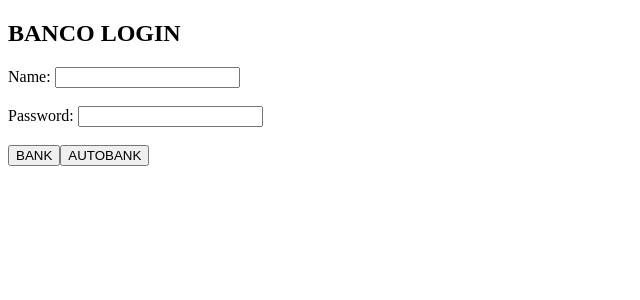
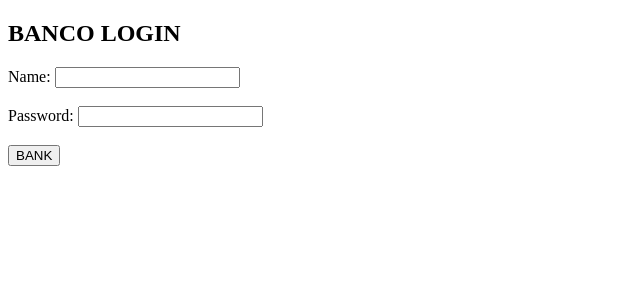
Before and after one commit to SergiCanalPrat/SCCBD_1, an Angular app in the folder frontend/: page /login in a window 1280 px wide. Shown: the top 300 px of the page, without its empty margins (0-640 px from the left). Built offline with nearby package versions, Linux system fonts and the light colour scheme.

Commit message:
cambios por que si

```diff
--- a/frontend/package.json
+++ b/frontend/package.json
@@ -22,7 +22,6 @@
     "@angular/platform-browser-dynamic": "~8.2.5",
     "@angular/router": "^8.2.14",
     "bigint-crypto-utils": "^2.3.1",
-    "bootstrap": "^4.4.1",
     "node": "^13.1.0",
     "object-hash": "^2.0.0",
     "randombytes": "^2.1.0",
--- a/frontend/src/app/components/login/login.component.html
+++ b/frontend/src/app/components/login/login.component.html
@@ -6,6 +6,5 @@
 <br>
 <br>
 <button (click)="goBANK()"> BANK </button>
-<button (click)="goAutoBANK()"> AUTOBANK </button>
 <br><br>
 <label>{{error}}</label>
--- a/package.json
+++ b/package.json
@@ -21,7 +21,6 @@
     "big-integer": "^1.6.47",
     "bigint-as-any-ts": "^1.0.2",
     "bigint-crypto-utils": "^2.3.1",
-    "bootstrap": "^4.4.1",
     "cors": "^2.8.5",
     "crypto": "^1.0.1",
     "crypto-browserify": "^3.12.0",
```
Also changed, not shown: 2 other files (tests, documents, lock files or other folders).
